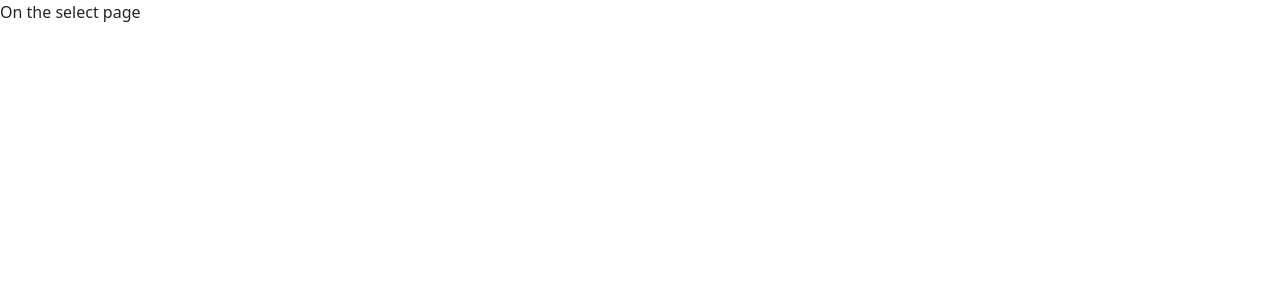
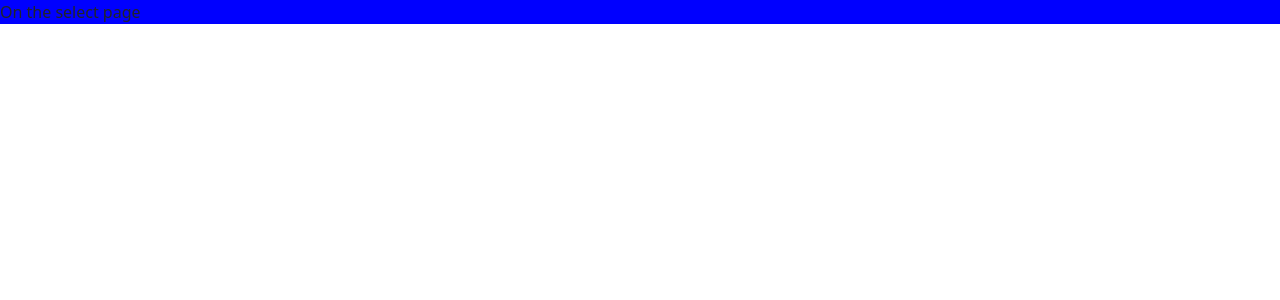
Before and after one commit to Ezekias1337/PTax_Automation_Desktop_App, a React (Create React App) app: page /#/select-an-automation in a window 1280 px wide. Shown: the top 300 px of the page. Built offline with nearby package versions, Linux system fonts and the light colour scheme.

Commit message:
node-sass, node-mon, sass, updated app script

```diff
--- a/src/components/selectAnAutomation.js
+++ b/src/components/selectAnAutomation.js
@@ -1,6 +1,8 @@
+import "../css/vanilla_css/styles.css"
+
 export const SelectAnAutomation = () => {
     return (
-        <div>
+        <div className="test">
             On the select page
         </div>
     );
--- /dev/null
+++ b/src/css/sass_css/styles.scss
@@ -0,0 +1,8 @@
+@import "partials/light-mode-variables";
+@import "partials/dark-mode-variables";
+
+body[data-theme="light"] {
+}
+
+body[data-theme="dark"] {
+}
--- /dev/null
+++ b/src/css/vanilla_css/styles.css
@@ -0,0 +1,2 @@
+div.test {
+  background-color: blue; }
```
Also changed, not shown: package.json (+7 -1 lines), src/css/sass_css/partials/_dark-mode-variables.scss (added), src/css/sass_css/partials/_light-mode-variables.scss (added), 1 other file (tests, documents, lock files or other folders).
